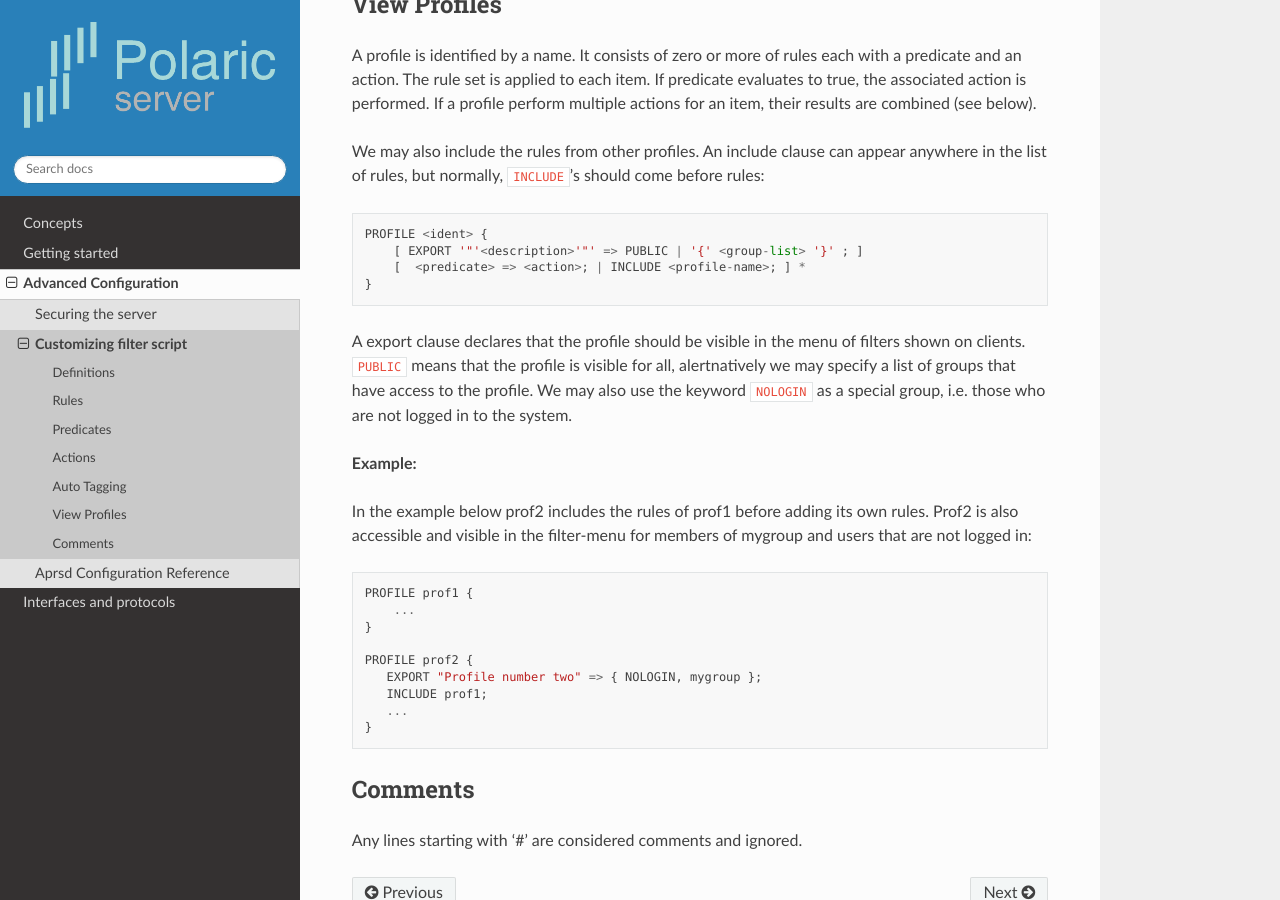
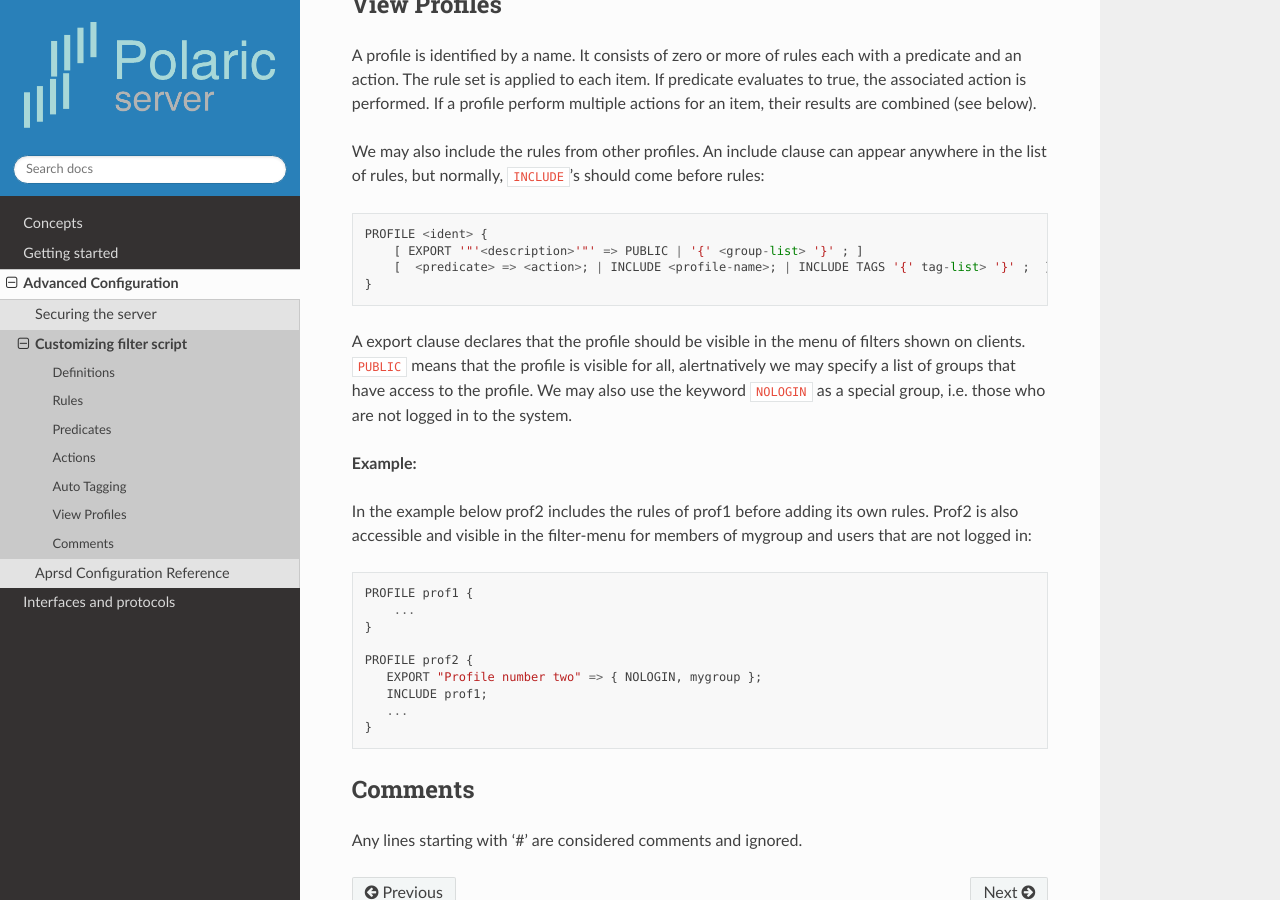
Before and after one commit to joakimsk/docs, a Sphinx documentation site: the page built from docs/source/filterscript.rst, in a window 1280 px wide and 900 px high, scrolled down 3139 px. Built offline with Sphinx 7.4.7 and the Read the Docs theme 2.0.0, drawn with Linux system fonts in a browser that asks for light colours.

Commit message:
Update filterscript.rst

```diff
--- a/docs/source/filterscript.rst
+++ b/docs/source/filterscript.rst
@@ -122,7 +122,7 @@ We may also include the rules from other profiles. An include clause can appear
 
  PROFILE <ident> {
      [ EXPORT '"'<description>'"' => PUBLIC | '{' <group-list> '}' ; ]
-     [  <predicate> => <action>; | INCLUDE <profile-name>; ] *
+     [  <predicate> => <action>; | INCLUDE <profile-name>; | INCLUDE TAGS '{' tag-list> '}' ;  ] *
  }
 
 A export clause declares that the profile should be visible in the menu of filters shown on clients. ``PUBLIC`` means that the profile is visible for all, alertnatively we may specify a list of groups that have access to the profile. We may also use the keyword ``NOLOGIN`` as a special group, i.e. those who are not logged in to the system.
```
